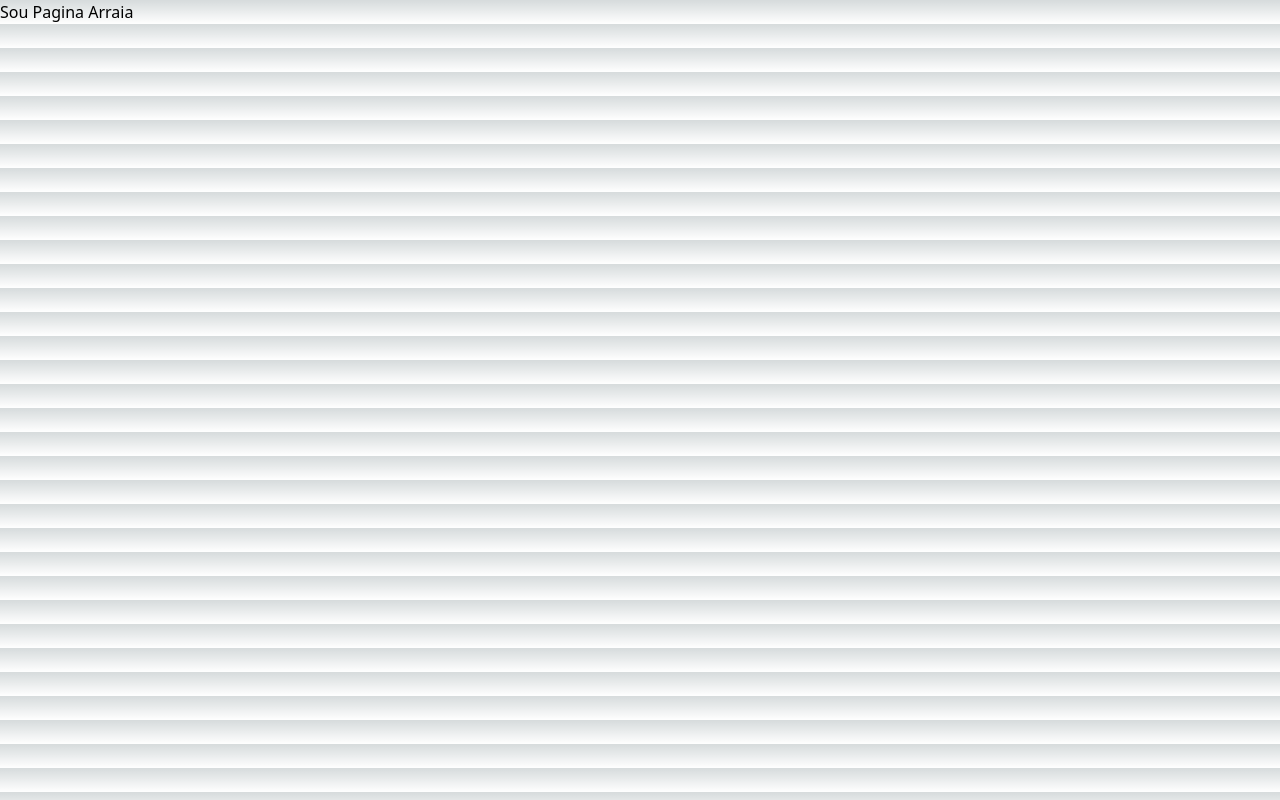
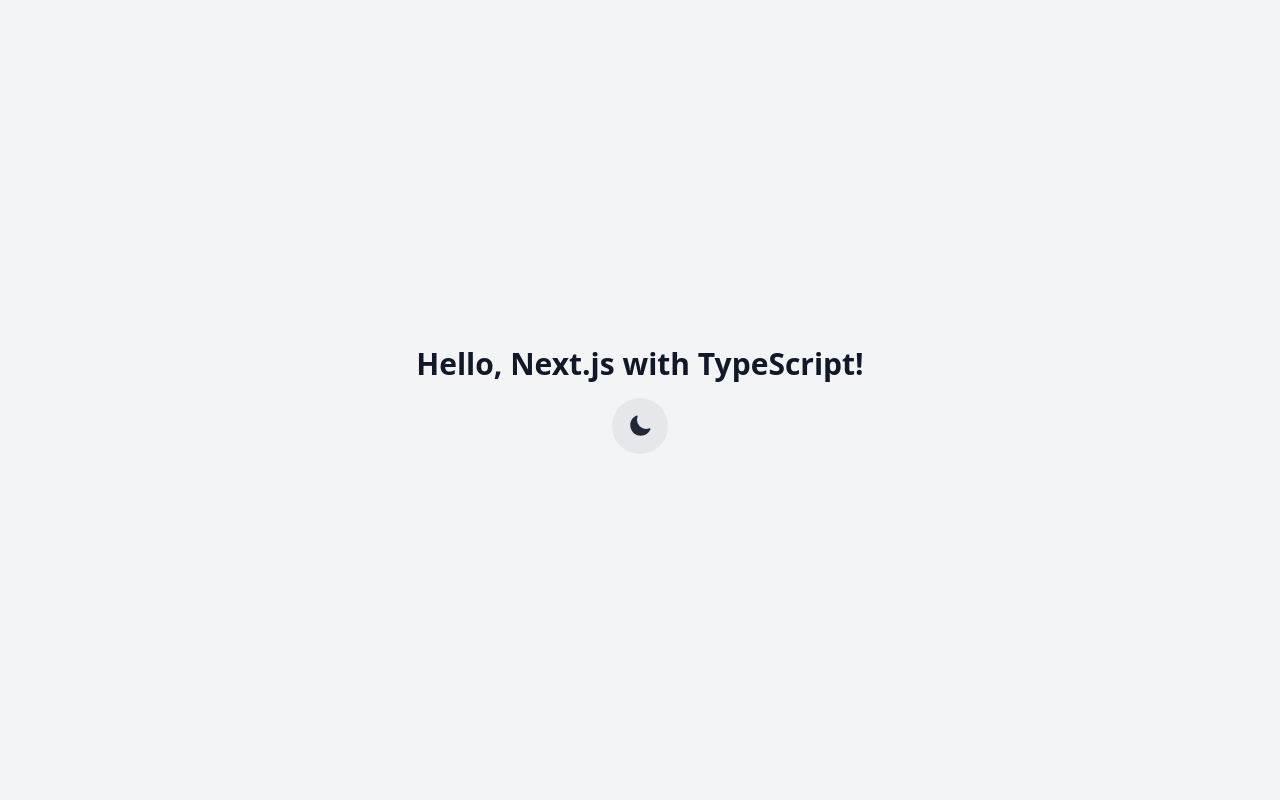
Before and after one commit to alinelopesm/arraia-na-roca, a Next.js app: page / in a window 1280 px wide. Built offline with nearby package versions, Linux system fonts and the light colour scheme.

Commit message:
feat: add chamada botão tema

```diff
--- a/pages/index.tsx
+++ b/pages/index.tsx
@@ -1,8 +1,13 @@
-import Image from "next/image";
-import { Inter } from "next/font/google";
+import ThemeToggleButton from '../components/ThemeToggleButton';
+import React from 'react';
 
-export default function Home() {
+const Home: React.FC = () => {
   return (
-    <> Sou Pagina Arraia</>
+    <div className="flex flex-col items-center justify-center min-h-screen bg-gray-100 dark:bg-gray-900 text-gray-900 dark:text-gray-100">
+      <h1 className="text-3xl font-bold mb-4">Hello, Next.js with TypeScript!</h1>
+      <ThemeToggleButton />
+    </div>
   );
-}
+};
+
+export default Home;
```
